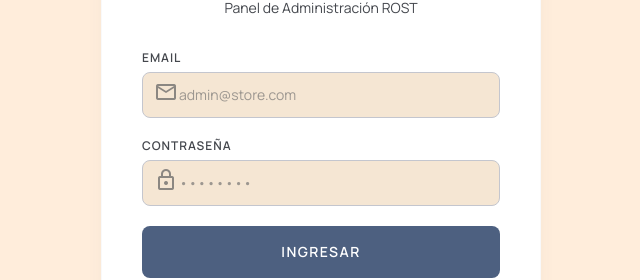
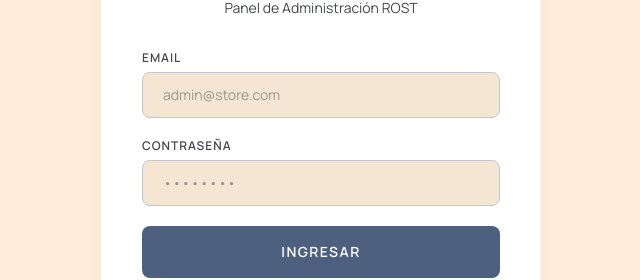
Before and after one commit to germarino18/ROST-Front-Admin, a React (Vite) app in the folder frontend-admin/: page /login in a window 1280 px wide. Shown: the part 274-554 px from the top of the page, without its empty margins (319-959 px from the left). Built offline with nearby package versions, Linux system fonts and the light colour scheme; no server answers.

Commit message:
Diseño del login de admin

```diff
--- a/frontend-admin/src/features/auth/pages/LoginPage.tsx
+++ b/frontend-admin/src/features/auth/pages/LoginPage.tsx
@@ -49,15 +49,12 @@ export default function LoginPage() {
               Email
             </label>
             <div className="relative">
-              <span className="absolute left-3 top-1/2 -translate-y-1/2 text-on-surface-variant/60">
-                <span className="material-symbols-outlined text-[18px]">mail</span>
-              </span>
               <input
                 type="email"
                 value={email}
                 onChange={(e) => setEmail(e.target.value)}
                 required
-                className="w-full bg-[#F5E6D3] border border-outline-variant rounded-lg pl-9 pr-4 py-3 text-on-surface font-body text-sm placeholder:text-on-surface-variant/50 focus:outline-none focus:ring-2 focus:ring-primary-container"
+                className="w-full bg-[#F5E6D3] border border-outline-variant rounded-lg pl-5 pr-4 py-3 text-on-surface font-body text-sm placeholder:text-on-surface-variant/50 focus:outline-none focus:ring-2 focus:ring-primary-container"
                 placeholder="admin@store.com"
               />
             </div>
@@ -69,15 +66,12 @@ export default function LoginPage() {
               Contraseña
             </label>
             <div className="relative">
-              <span className="absolute left-3 top-1/2 -translate-y-1/2 text-on-surface-variant/60">
-                <span className="material-symbols-outlined text-[18px]">lock</span>
-              </span>
               <input
                 type="password"
                 value={password}
                 onChange={(e) => setPassword(e.target.value)}
                 required
-                className="w-full bg-[#F5E6D3] border border-outline-variant rounded-lg pl-9 pr-4 py-3 text-on-surface font-body text-sm placeholder:text-on-surface-variant/50 focus:outline-none focus:ring-2 focus:ring-primary-container"
+                className="w-full bg-[#F5E6D3] border border-outline-variant rounded-lg pl-5 pr-4 py-3 text-on-surface font-body text-sm placeholder:text-on-surface-variant/50 focus:outline-none focus:ring-2 focus:ring-primary-container"
                 placeholder="••••••••"
               />
             </div>
```
